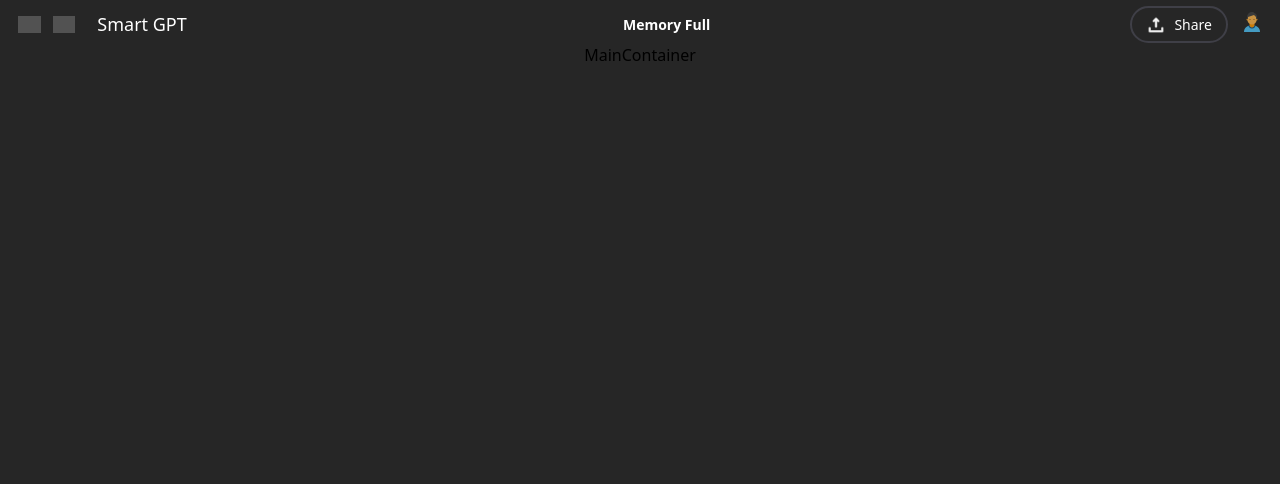
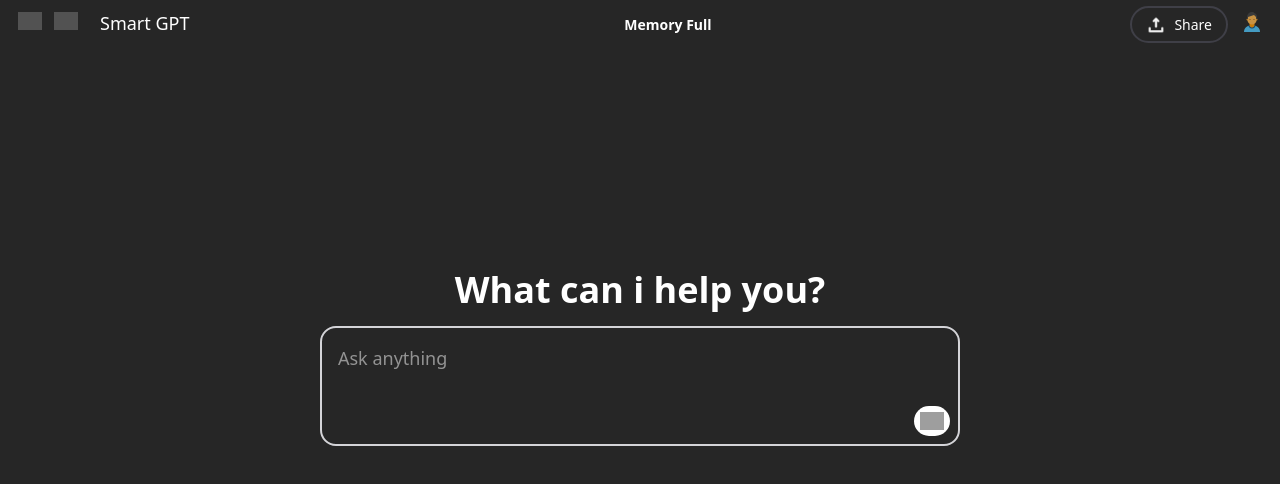
Before and after one commit to Rishabh8210/Smart-GPT, a React (Vite) app: page /conversation in a window 1280 px wide. Both pictures are taken after a click on the element 28 px from the left and 24 px from the top of the page. Shown: the top 484 px of the page. Built offline with nearby package versions, Linux system fonts and the light colour scheme; grey boxes are pictures that could not be loaded.

Commit message:
Commit: Added main-chat container page

```diff
--- /dev/null
+++ b/src/components/ConversationPanelComponents/InputBtn.tsx
@@ -0,0 +1,24 @@
+import { useState } from "react"
+interface IChatInput{
+  setChats: (val:number[]) => void
+}
+export const InputBtn = ({setChats}:IChatInput) => {
+  const [searchText, setSearchText] = useState('')
+  return (
+    <div className="relative max-h-30 w-[50vw] overflow-hidden rounded-2xl border-2 border-zinc-300 p-2">
+      <textarea
+        className="h-24 w-full p-2 text-lg rounded-2xl focus:outline-0 text-white
+               resize-none overflow-auto bg-transparent"
+        placeholder="Ask anything"
+        onChange={(e) => setSearchText(e.target.value)}
+        value={searchText}
+      />
+      <button className=" absolute right-2 bottom-2 h-fit w-fit p-1.5 bg-white rounded-full cursor-pointer" onClick={() => {
+          setChats([22])
+          setSearchText('');
+        }}>
+        <img className="w-6" src="search.svg" />
+      </button>
+    </div>
+  )
+}
--- a/src/components/ConversationPanelComponents/MainContainer.tsx
+++ b/src/components/ConversationPanelComponents/MainContainer.tsx
@@ -1,8 +1,24 @@
+import { useState } from "react"
+import { InputBtn } from "./InputBtn"
 
-const MainContainer = () => {
+export const MainContainer = () => {
+  const [chats, setchats] = useState<any[]>([]);
+
+  if (chats.length == 0) {
+    return (
+      <div className="h-[80%] wfull flex flex-col justify-center items-center gap-4 overflow-hidden">
+        <h1 className="text-4xl font-semibold text-white">What can i help you?</h1>
+        <InputBtn setChats = {setchats}/>
+      </div>
+    )
+  }
+
   return (
-    <div>MainContainer</div>
+    <div className="h-full w-full flex flex-col justify-center items-center">
+      <div className="h-[80%] bg-amber-400 wfull flex flex-col justify-center items-end gap-4 overflow-hidden">
+
+      </div>
+      <InputBtn setChats = {setchats}/>
+    </div>
   )
 }
-
-export default MainContainer
--- a/src/components/ConversationPanelComponents/Navbar.tsx
+++ b/src/components/ConversationPanelComponents/Navbar.tsx
@@ -2,25 +2,29 @@
 
 export const Navbar = ({ trigger, setTrigger }: IPropData) => {
   return (
-    <div className="h-fit w-full flex items-center">
+    <div className="h-fit w-full flex justify-between items-center">
+      <div className="h-full w-fit flex">
         {
           !trigger &&
-        (<>
-          <div className="h-fit w-fit p-1.5 hover:bg-zinc-700 rounded-lg cursor-pointer" onClick={() => setTrigger(!trigger)}>
+          <span className="h-fit w-fit p-1.5 hover:bg-zinc-700 rounded-lg cursor-pointer" onClick={() => setTrigger(!trigger)}>
             <img className="w-6 opacity-75 invert" src="sidebar.svg" />
-          </div>
-          <div className="h-fit w-fit p-1.5 hover:bg-zinc-700 rounded-lg cursor-pointer">
+          </span>
+        }
+        {
+          !trigger &&
+          <span className="h-fit w-fit p-1.5 hover:bg-zinc-700 rounded-lg cursor-pointer">
             <img className="w-6 opacity-75 invert" src="newconvo.svg" />
-          </div>
-        </>)
+          </span>
         }
-      <div className="h-full w-full flex justify-between items-center">
         <span className="h-fit w-fit py-[4px] px-4 hover:bg-zinc-700 rounded-lg cursor-pointer">
           <p className="text-[18px] text-white font-medium">Smart GPT</p>
         </span>
-        <span className="h-fit w-fit">
+      </div>
+
+      <div className="h-fit w-fit">
         <p className="text-sm font-semibold text-white">Memory Full</p>
-        </span>
+      </div>
+
       <div className="h-fit w-fit flex gap-2">
         <span className="h-fit w-fit flex items-center justify-center gap-2 py-1.5 px-3.5 hover:bg-zinc-700 border-2 border-zinc-700 rounded-3xl cursor-pointer">
           <img className="h-5" src="upload.png" />
@@ -31,9 +35,5 @@
         </span>
       </div>
     </div>
-      <div>
-
-      </div>
-    </div>
   )
 }
--- a/src/components/ConversationPanelComponents/index.tsx
+++ b/src/components/ConversationPanelComponents/index.tsx
@@ -1,5 +1,5 @@
 import { IPropData } from "../SidebarPanelComponent"
-import MainContainer from "./MainContainer"
+import { MainContainer } from "./MainContainer"
 import { Navbar } from "./Navbar"
 
 export const ConversationPanelComponent = ({ trigger, setTrigger }: IPropData) => {
```
Lines whose indentation alone changed are shown as unchanged.
